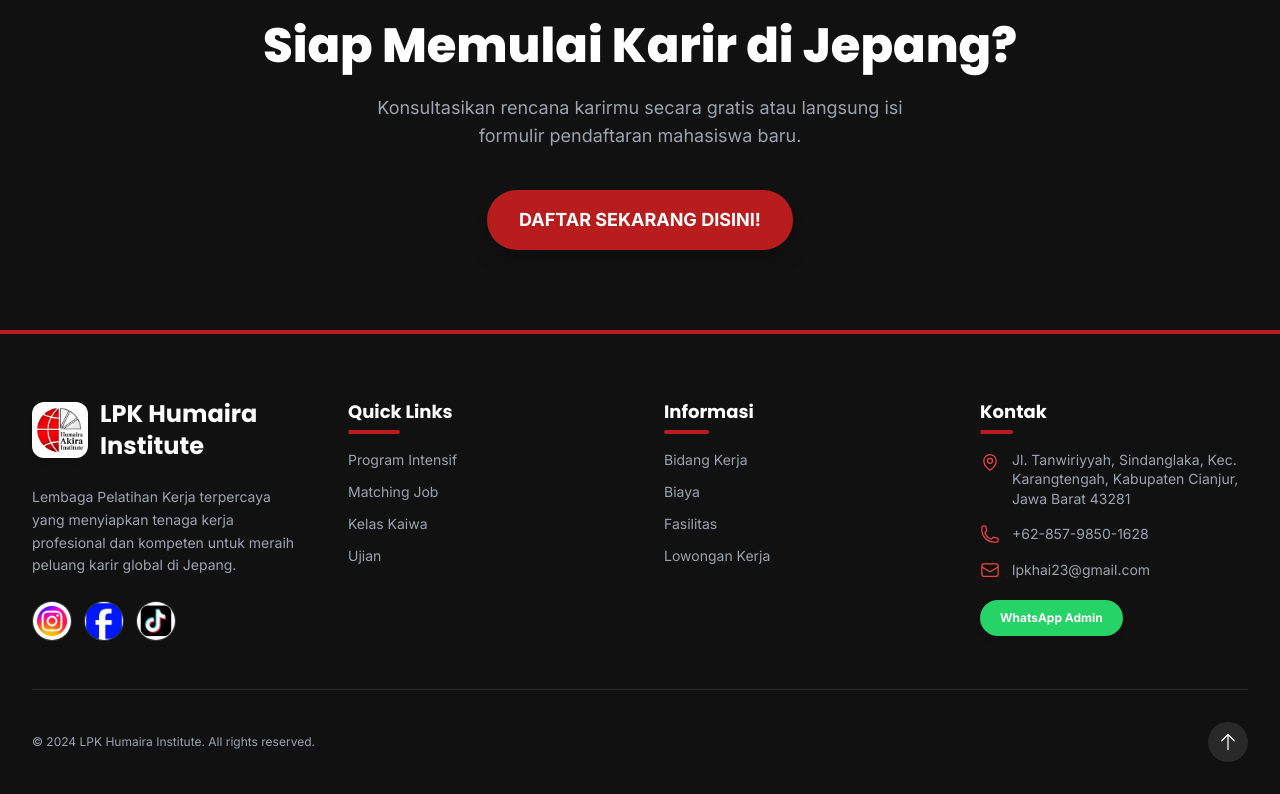
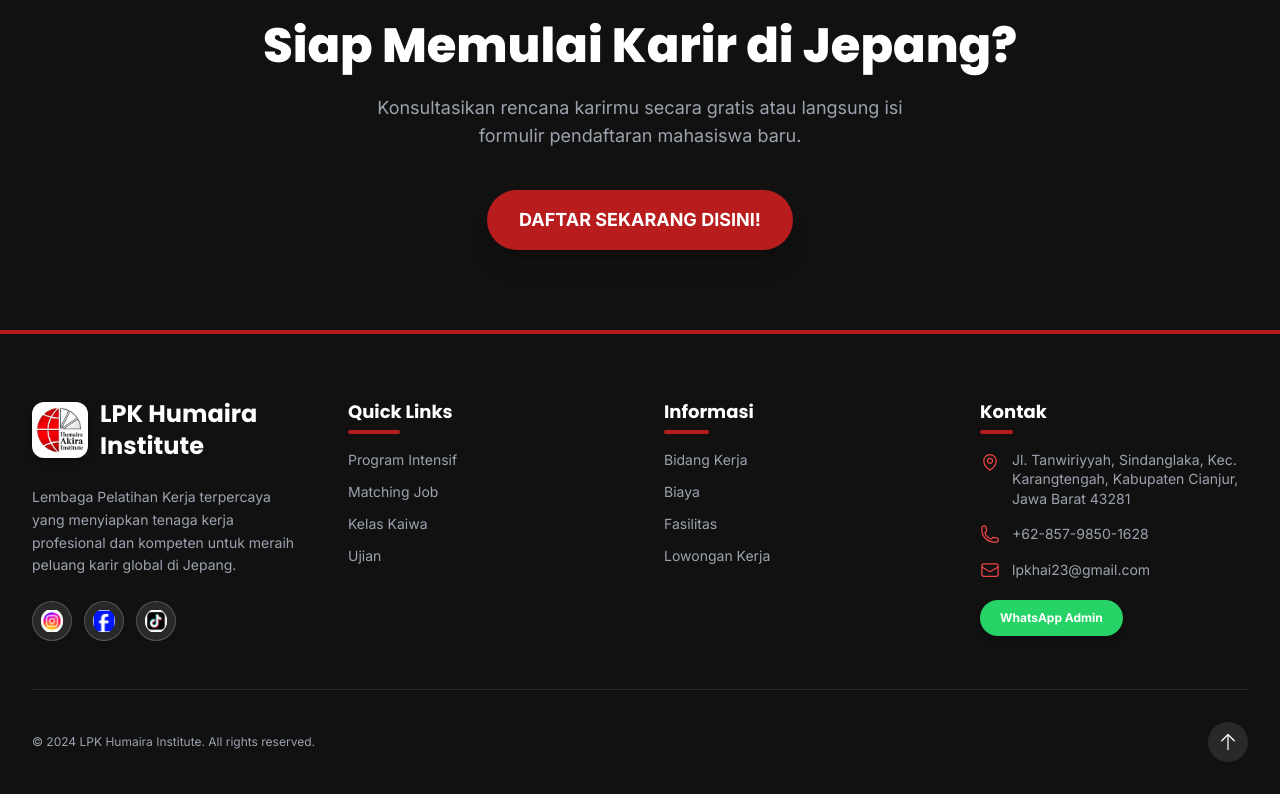
Before and after one commit to ganhanyhanafifi/lpk-humaira-web, a React (Vite) app: page / in a window 1280 px wide. Shown: the part 4019-4813 px from the top of the page. Built offline with nearby package versions, Linux system fonts and the light colour scheme; no server answers; the HTML template or start-up script is replaced by a standard one.

Commit message:
style: fix footer social media icons sizing, centering and hover effects (Bagian 2)

```diff
--- a/src/components/layout/Footer.jsx
+++ b/src/components/layout/Footer.jsx
@@ -27,10 +27,10 @@ export default function Footer() {
                 href="https://www.instagram.com/lpk_humairainstitute/"
                 target="_blank"
                 rel="noopener noreferrer"
-                className="w-10 h-10 rounded-full overflow-hidden flex items-center justify-center hover:scale-110 hover:shadow-lg hover:shadow-pink-500/30 transition-all border border-white/10 bg-white/5"
+                className="w-10 h-10 rounded-full flex items-center justify-center bg-white/10 border border-white/20 hover:bg-primary-700 hover:border-primary-500 hover:scale-110 transition-all duration-300 p-2 shadow-sm"
                 title="Instagram LPK Humaira Institute"
               >
-                <img src="/icon-ig.png" alt="Instagram" className="w-full h-full object-cover" />
+                <img src="/icon-ig.png" alt="Instagram" className="w-6 h-6 object-contain rounded-full" />
               </a>
 
               {/* Facebook */}
@@ -38,10 +38,10 @@ export default function Footer() {
                 href="https://www.facebook.com/profile.php?id=61565595830524"
                 target="_blank"
                 rel="noopener noreferrer"
-                className="w-10 h-10 rounded-full overflow-hidden flex items-center justify-center hover:scale-110 hover:shadow-lg hover:shadow-blue-500/30 transition-all border border-white/10 bg-white/5"
+                className="w-10 h-10 rounded-full flex items-center justify-center bg-white/10 border border-white/20 hover:bg-primary-700 hover:border-primary-500 hover:scale-110 transition-all duration-300 p-2 shadow-sm"
                 title="Facebook LPK Humaira Institute"
               >
-                <img src="/icon-fb.png" alt="Facebook" className="w-full h-full object-cover" />
+                <img src="/icon-fb.png" alt="Facebook" className="w-6 h-6 object-contain rounded-full" />
               </a>
 
               {/* TikTok */}
@@ -49,10 +49,10 @@ export default function Footer() {
                 href="https://www.tiktok.com/@humairainstitute?is_from_webapp=1&sender_device=pc"
                 target="_blank"
                 rel="noopener noreferrer"
-                className="w-10 h-10 rounded-full overflow-hidden flex items-center justify-center hover:scale-110 hover:shadow-lg hover:shadow-cyan-500/30 transition-all border border-white/10 bg-white/5"
+                className="w-10 h-10 rounded-full flex items-center justify-center bg-white/10 border border-white/20 hover:bg-primary-700 hover:border-primary-500 hover:scale-110 transition-all duration-300 p-2 shadow-sm"
                 title="TikTok LPK Humaira Institute"
               >
-                <img src="/icon-tiktok.png" alt="TikTok" className="w-full h-full object-cover" />
+                <img src="/icon-tiktok.png" alt="TikTok" className="w-6 h-6 object-contain rounded-full" />
               </a>
             </div>
           </div>
```
